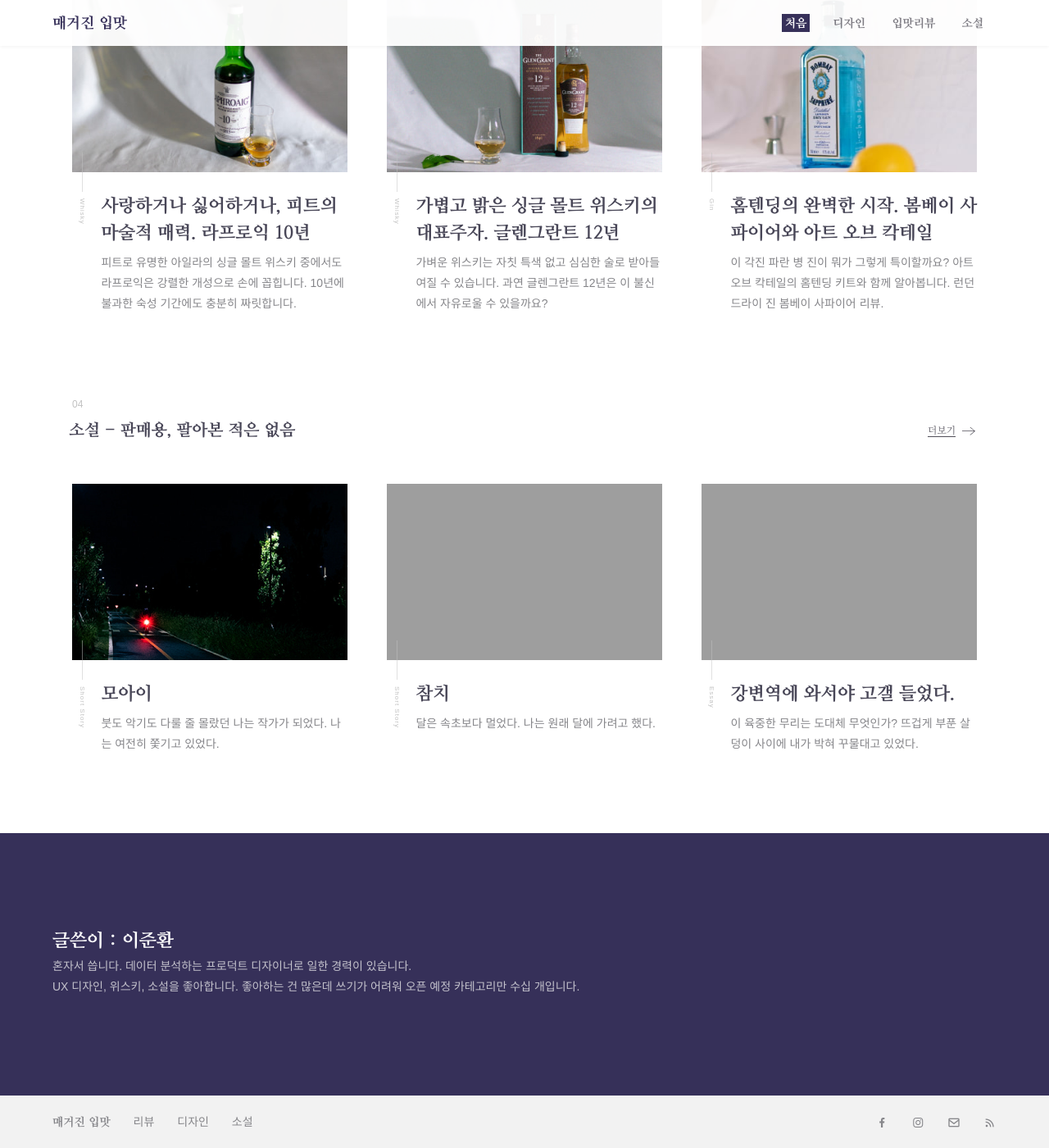
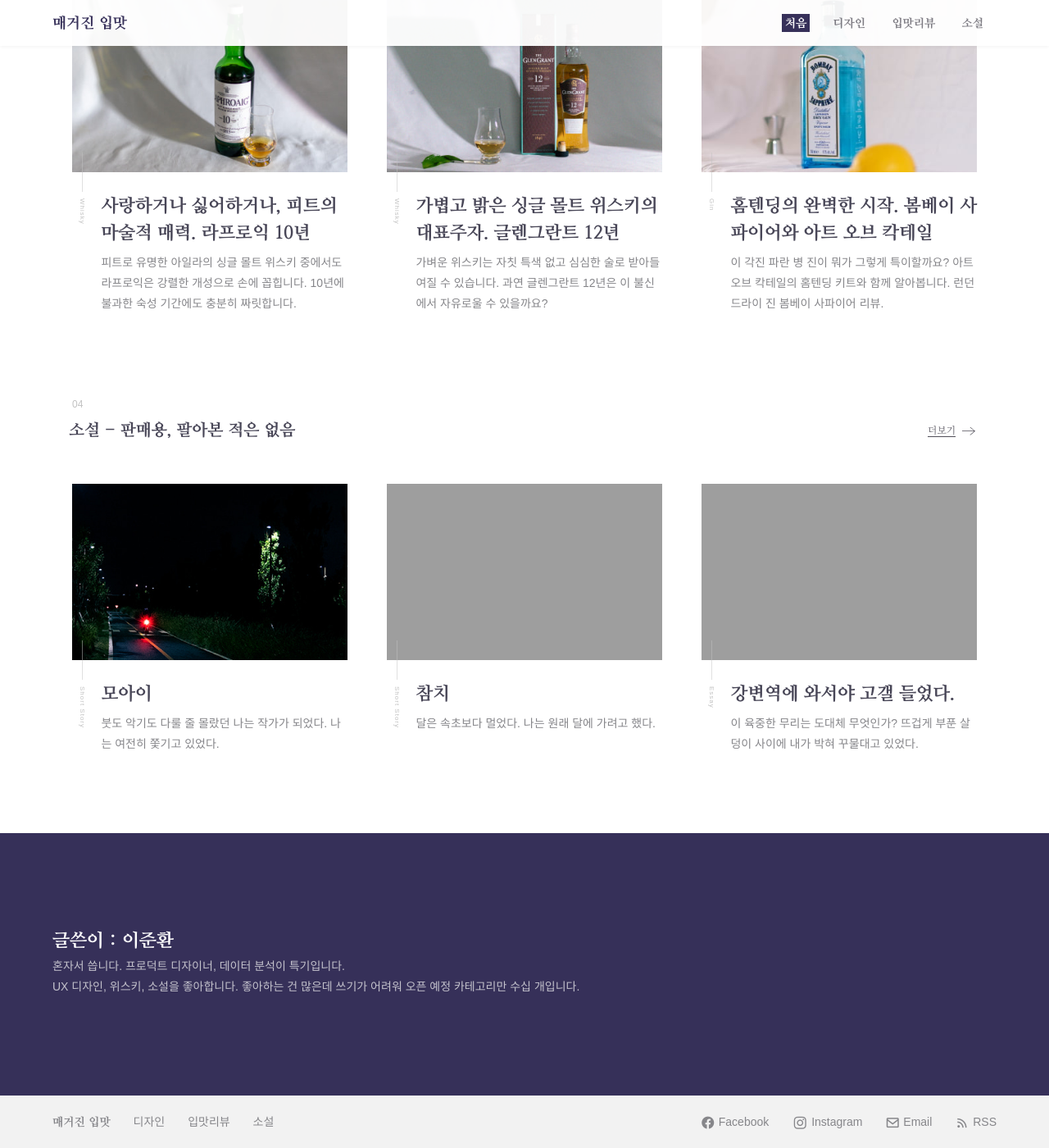
Before and after one commit to dewberry9/proj.dewberry.github.io, a Jekyll site: the page built from index.html, in a window 1280 px wide and 1400 px high, scrolled down 1297 px. Shown: the whole window at 82% size. Built offline with Jekyll 4.4.1, drawn with Linux system fonts in a browser that asks for light colours; some web fonts are replaced.

Commit message:
fix: Change Footer Layout on Mobile View

```diff
--- a/_includes/footer.html
+++ b/_includes/footer.html
@@ -1,15 +1,15 @@
 <footer id="footer">
     <span>
         <a id="home-page" href='{{ "/" | relative_url }}' title="Main">매거진 입맛</a>
-        <a href="{{ 'review' | relative_url }}" title="Reviews">리뷰</a>
         <a href="{{ 'article' | relative_url }}" title="Articles">디자인</a>
+        <a href="{{ 'review' | relative_url }}" title="Reviews">입맛리뷰</a>
         <a href="{{ 'story' | relative_url }}" title="Stories">소설</a>
         <!-- <a href="{{ 'about' | relative_url }}" title="About Me">쓰는 사람</a> -->
     </span>
     <span>
-        <a rel="noreferrer" id="fb-link" href="https://www.facebook.com/magepmat" title="Facebook" target="_blank"><i class='bx bxl-facebook'></i></a>
-        <a rel="noreferrer" id="insta-link" href="https://www.instagram.com/mag_epmat/" title="Instagram" target="_blank"><i class='bx bxl-instagram' ></i></a>
-        <a id="mail-link" href="mailto:{{ site.email }}" title="Email"><i class='bx bx-envelope'></i><span class="link-copy"></span></a>
-        <a rel="noreferrer" id="rss-link" href="{{ '/feed.xml' | relative_url }}" title="RSS" target="_blank"><i class='bx bx-rss'></i><span class="link-copy"></span></a>
+        <a rel="noreferrer" id="fb-link" href="https://www.facebook.com/magepmat" title="Facebook" target="_blank"><i class='bx bxl-facebook-circle'></i><span class="link-copy">Facebook</span></a>
+        <a rel="noreferrer" id="insta-link" href="https://www.instagram.com/mag_epmat/" title="Instagram" target="_blank"><i class='bx bxl-instagram' ></i><span class="link-copy">Instagram</span></a>
+        <a id="mail-link" href="mailto:{{ site.email }}" title="Email"><i class='bx bx-envelope'></i><span class="link-copy">Email</span></a>
+        <a rel="noreferrer" id="rss-link" href="{{ '/feed.xml' | relative_url }}" title="RSS" target="_blank"><i class='bx bx-rss'></i><span class="link-copy">RSS</span></a>
     </span>
 </footer>
--- a/_sass/teatime.scss
+++ b/_sass/teatime.scss
@@ -684,7 +684,6 @@
         background-color: $primary-color;
         padding-top: 7.5rem;
         padding-bottom: 7.5rem;
-        margin-bottom: 64px;
         margin-top: 56px;
         -webkit-box-align: center;
         -ms-flex-align: center;
@@ -1516,7 +1515,7 @@
     -webkit-box-sizing: border-box;
             box-sizing: border-box;
     width: 100%;
-    height: 64px;
+    min-height: 64px;
     background-color: $base-color-tint;
     display: -webkit-box;
     display: -ms-flexbox;
@@ -1528,10 +1527,7 @@
     -ms-flex-align: center;
         align-items: center;
     font-size: 0.875rem;
-    padding-left: calc((100vw - #{$wide-width}) / 2);
-    padding-right: calc((100vw - #{$wide-width}) / 2);
-    position: absolute;
-    bottom: 0;
+    padding: 1rem calc((100vw - #{$wide-width}) / 2);
 
     span a {
         margin-right: 1.5rem;
@@ -1541,8 +1537,13 @@
             font-weight: 800;
         }
 
-        i {
-            font-size: 1rem !important;
+        i.bx {
+            font-size: 1.125rem;
+            margin-right: 0.25rem;
+        }
+
+        &#insta-link i.bx {
+            font-size: 1.25rem;
         }
 
         &:last-child {
@@ -1551,26 +1552,17 @@
     }
 
     @include media-query($wide-width) {
-        padding-left: calc((100vw - #{$normal-width}) / 2);
-        padding-right: calc((100vw - #{$normal-width}) / 2);
+        padding: 1rem calc((100vw - #{$normal-width}) / 2);
     }
 
     @include media-query($normal-width) {
-        padding: 0 1rem;
+        padding: 1rem;
 
         span a {
             margin-right: 0.75rem;
 
-            &#mail-link .link-copy {
+            .link-copy {
                 display: none;
-            }
-
-            &#rss-link {
-                margin-left: 0.5rem;
-
-                .link-copy {
-                    display: none;
-                }
             }
         }
     }
@@ -1581,13 +1573,19 @@
         span a {
             margin-right: 0.5rem;
 
-            i {
-                font-size: 0.875rem;
-            }
-
             &#rss-link {
                 margin-left: 0;
-            }
-        }
-    }
-}
+
+                i.bx {
+                    margin-right: 0;
+                }
+            }
+
+            &#home-page {
+                display: block;
+                font-size: 0.875rem;
+                margin-bottom: 0.125rem;
+            }
+        }
+    }
+}
--- a/index.html
+++ b/index.html
@@ -153,7 +153,7 @@
 <section class="about-point">
     <div class="left-script">
         <h2>글쓴이 : 이준환</h2>
-        <p class="op75">혼자서 씁니다. 데이터 분석하는 프로덕트 디자이너로 일한 경력이 있습니다.<br>UX 디자인, 위스키, 소설을 좋아합니다. 좋아하는 건 많은데 쓰기가 어려워 오픈 예정 카테고리만 수십 개입니다.</p>
+        <p class="op75">혼자서 씁니다. 프로덕트 디자이너, 데이터 분석이 특기입니다.<br>UX 디자인, 위스키, 소설을 좋아합니다. 좋아하는 건 많은데 쓰기가 어려워 오픈 예정 카테고리만 수십 개입니다.</p>
     </div>
     <!--
     <a href="{{ 'about' | relative_url }}" title="About Me">좀더 말해봐요<i class='bx bxs-right-arrow-square'></i></a>
```
Also changed, not shown: _posts/2021-10-07-future-of-design-system.md (+1 -1 lines).
